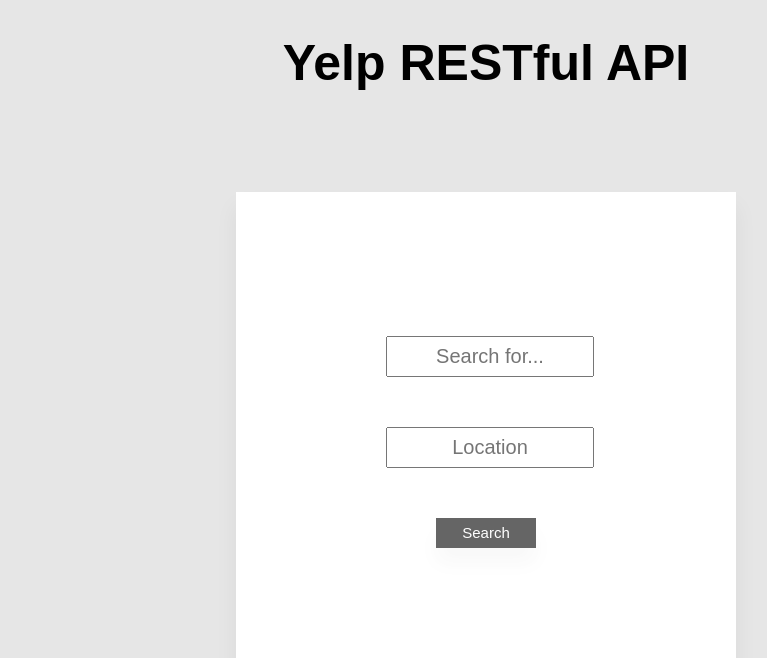
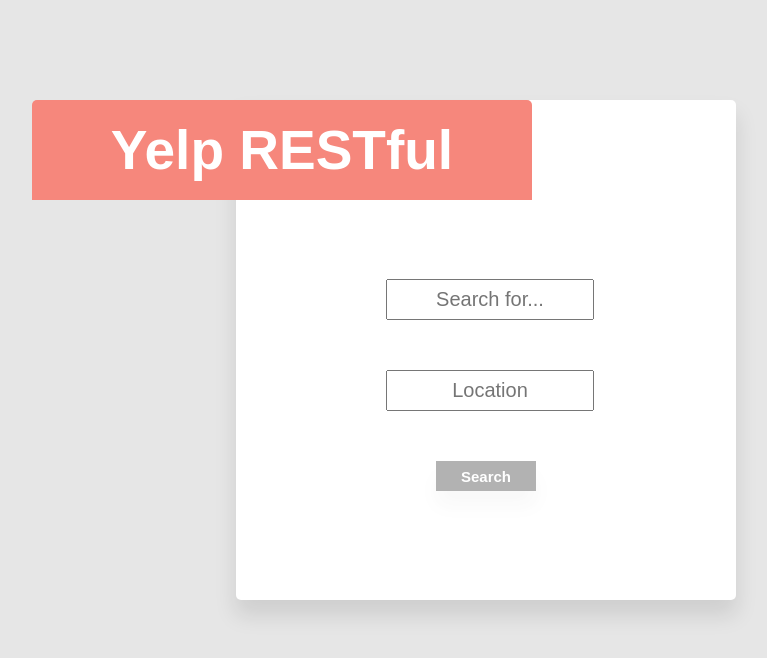
Before and after one commit to sMorm/yelpREST, a website: page public/index.html in a window 1280 px wide. Shown: the top 658 px of the page, without its empty margins (154-921 px from the left). Drawn offline with Linux system fonts and the light colour scheme.

Commit message:
Tweaked UI

```diff
--- a/public/index.html
+++ b/public/index.html
@@ -7,8 +7,11 @@
     <link rel="stylesheet" href="style.css">
   </head>
 <body>
-  <h1>Yelp RESTful API</h1>
+    <div class='titleContainer'>
+  <h1>Yelp RESTful</h1>
+  </div>
   <div class='container'>
+
   <form action='/search' method= POST class='form'>
     <input type='text' name='searchterm' placeholder="Search for..." required>
 
--- a/public/style.css
+++ b/public/style.css
@@ -10,7 +10,24 @@
   align-items: center;
   /*height: 60vh;*/
 }
+
+.titleContainer {
+  position: absolute;
+  border-top-left-radius: 5px;
+  border-top-right-radius: 5px;
+  margin: 0px 178px;
+  width: 500px;
+  height: 100px;
+  background-color: #F6877C;
+}
+
+.titleContainer h1{
+  color: white;
+  font-size: 55px;
+  margin-top: 18px;
+}
 .container {
+  border-radius: 5px;
   font-family: sans-serif;
   text-decoration-color: darkslategrey;
   display:flex;
@@ -22,15 +39,16 @@
   height: 500px;
   background-color: white;
   width: 500px;
-  -webkit-box-shadow: 0px 15px 21px 1px rgba(0,0,0,0.05);
-  -moz-box-shadow: 0px 15px 21px 1px rgba(0,0,0,0.05);
-  box-shadow: 0px 15px 21px 1px rgba(0,0,0,0.05);
+  -webkit-box-shadow: 0px 15px 21px 1px rgba(0,0,0,0.1);
+  -moz-box-shadow: 0px 15px 21px 1px rgba(0,0,0,0.1);
+  box-shadow: 0px 15px 21px 1px rgba(0,0,0,0.1);
 }
 
 .container label {
   font-size: 20px;
 }
 .form {
+  margin-top: 70px;
   width: 200px;
 }
 
@@ -44,13 +62,14 @@
 }
 
 .form button {
-  background-color: black;
+  background-color: grey;
   height: 30px;
   width: 100px;
   border: none;
   color: white;
   margin-left: 50px;
   font-size: 15px;
+  font-weight: 700;
   opacity: 0.6;
   -webkit-box-shadow: 0px 15px 21px 1px rgba(0,0,0,0.05);
   -moz-box-shadow: 0px 15px 21px 1px rgba(0,0,0,0.05);
```
